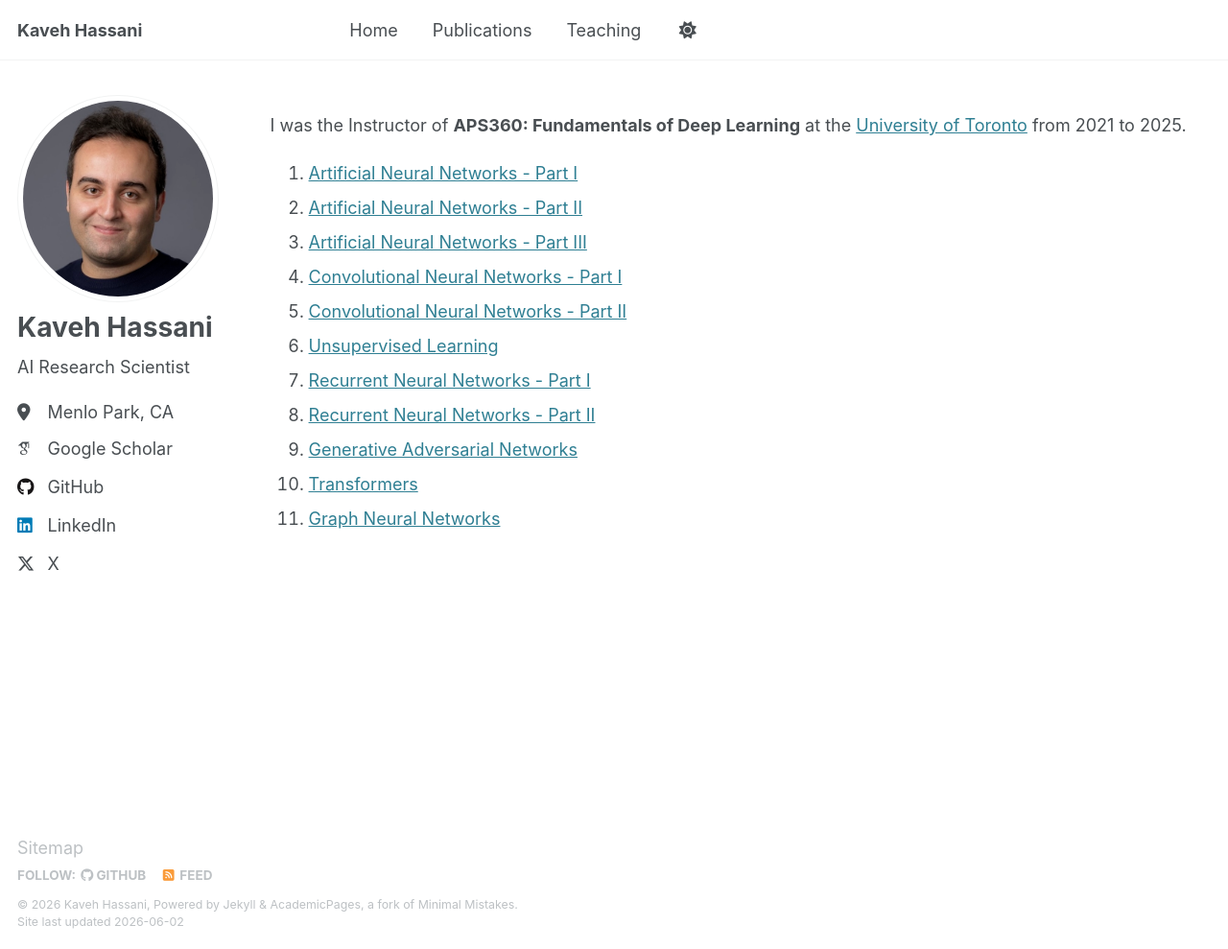
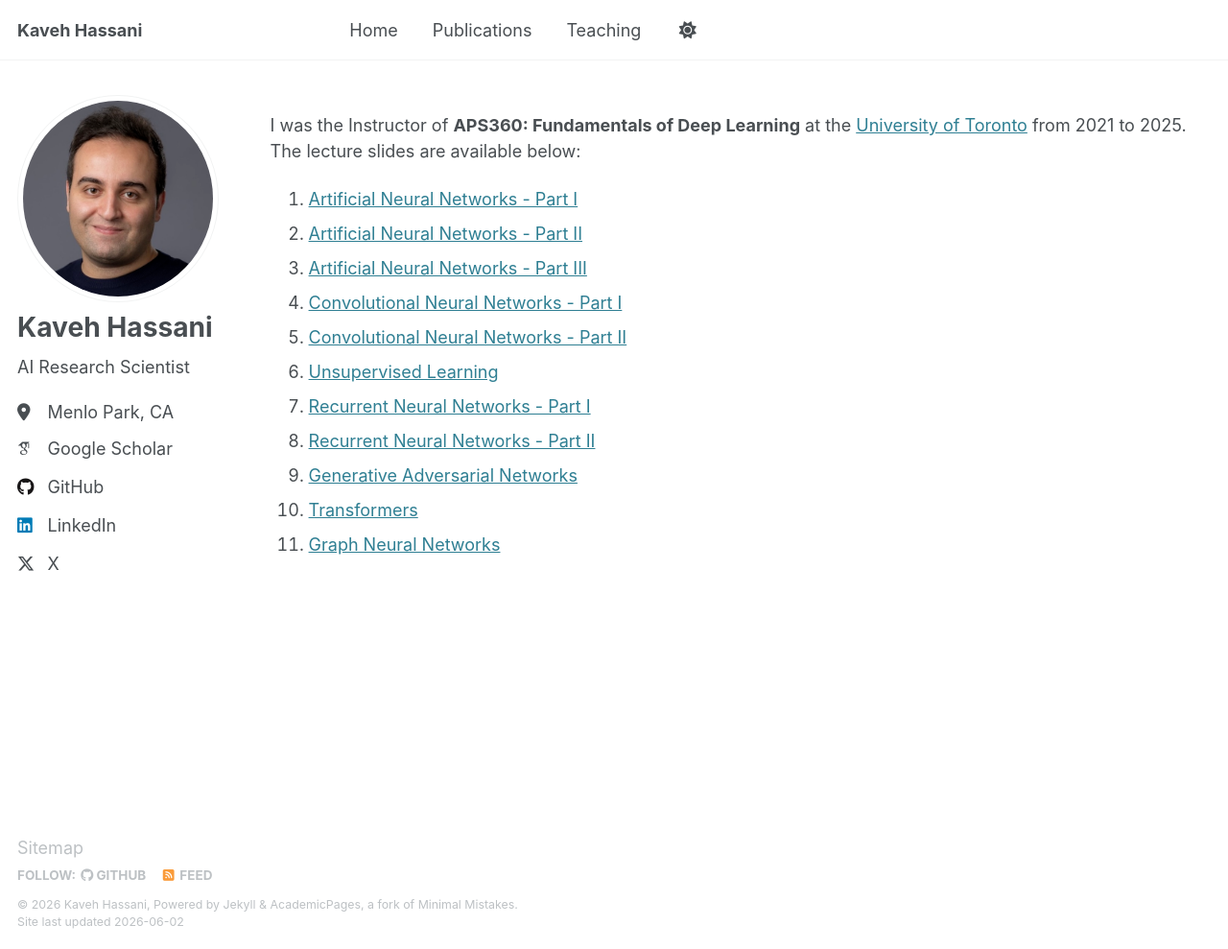
Before and after one commit to kavehhassani/kavehhassani.github.io, a Jekyll site: the page built from _pages/teaching.html, in a window 1280 px wide and 989 px high. Shown: the whole window at 96% size. Built offline with Jekyll 4.4.1, drawn with Linux system fonts in a browser that asks for light colours; some web fonts are replaced.

Commit message:
Add transition text to lecture slides list

```diff
--- a/_pages/teaching.html
+++ b/_pages/teaching.html
@@ -9,7 +9,7 @@ author_profile: true
 <style>.page__title { display: none; }</style>
 
 <p>
-  I was the Instructor of <b>APS360: Fundamentals of Deep Learning</b> at the <a href="https://www.utoronto.ca/">University of Toronto</a> from 2021 to 2025.
+  I was the Instructor of <b>APS360: Fundamentals of Deep Learning</b> at the <a href="https://www.utoronto.ca/">University of Toronto</a> from 2021 to 2025. The lecture slides are available below:
 </p>
 <ol>
   <li><a href="/files/teaching/Lecture 1. Artificial Neural Networks - Part I.pdf" target="_blank">Artificial Neural Networks - Part I</a></li>
```
